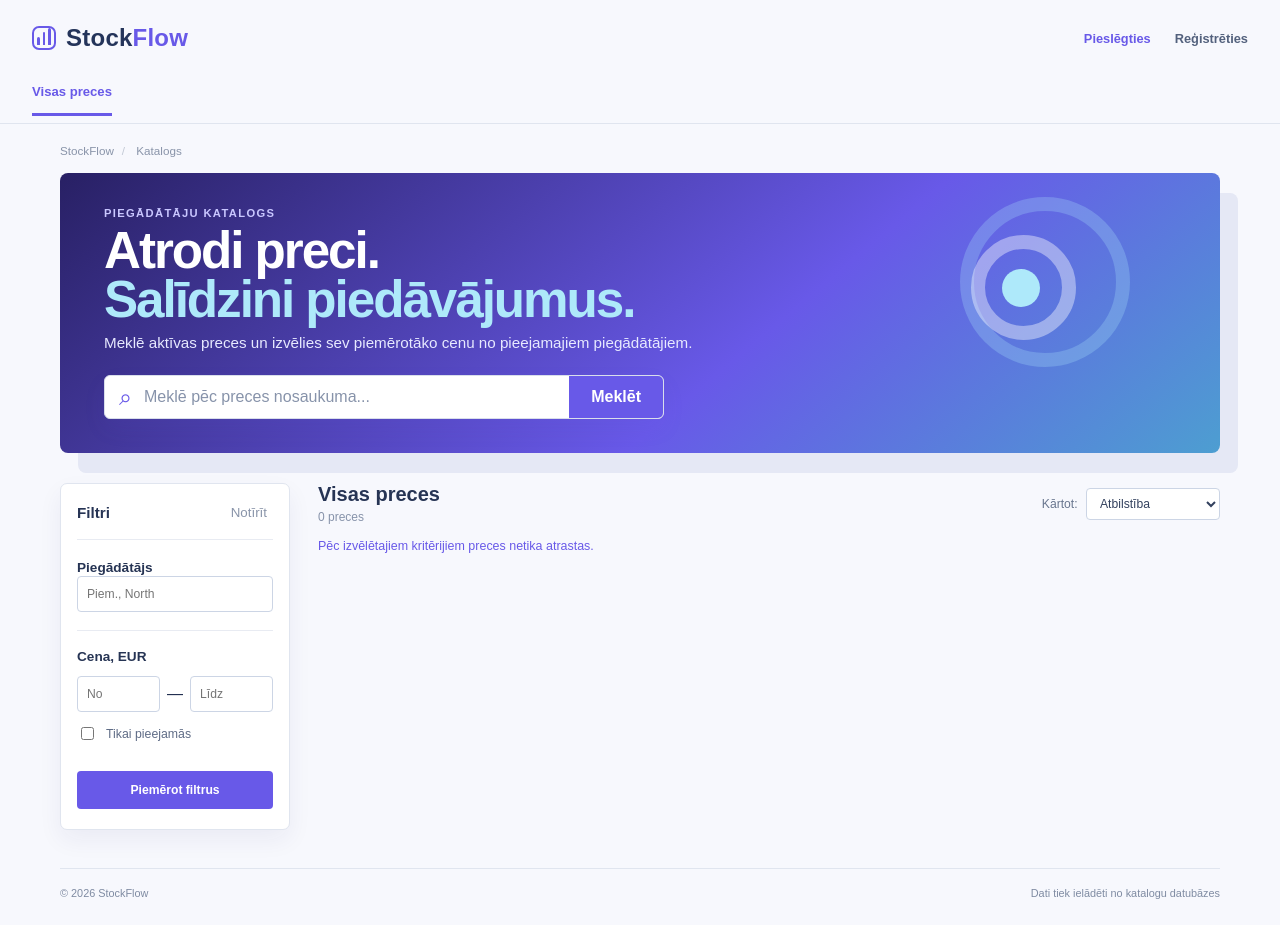
After one commit to 23DP1ELevsa/noliktavas_uzskaites_sistema_EJMN, a Flask app: page /catalog/page in a window 1280 px wide. The commit adds this page. Run offline with Flask 3, Linux system fonts and the light colour scheme; data that the repository does not hold is empty.

Commit message:
Uzlabots kataloga dizains

```diff
--- a/backend/app/routes/catalog.py
+++ b/backend/app/routes/catalog.py
@@ -1,9 +1,19 @@
-from flask import Blueprint, jsonify, request
+from flask import Blueprint, jsonify, render_template, request
 
+from ..extensions import db
+from ..models import Category
 from ..services.catalog import CatalogFilterError, CatalogFilters, search_catalog
 
 
 catalog_bp = Blueprint("catalog", __name__, url_prefix="/catalog")
+
+
+@catalog_bp.get("/page")
+def catalog_page():
+    categories = db.session.scalars(
+        db.select(Category).order_by(Category.name)
+    ).all()
+    return render_template("catalog.html", categories=categories)
 
 
 @catalog_bp.get("")
--- a/backend/app/static/css/style.css
+++ b/backend/app/static/css/style.css
@@ -8,9 +8,16 @@
     --coral-dark: #c95238;
     --mint: #b8d8c7;
     --blue: #b8d2de;
-    font-family: "Trebuchet MS", "Segoe UI", sans-serif;
+    font-family: Arial, sans-serif;
     background: var(--paper);
     color: var(--ink);
+}
+
+body,
+button,
+input,
+select {
+    font-family: Arial, sans-serif;
 }
 
 * { box-sizing: border-box; }
@@ -324,6 +331,24 @@ html, body, button, input, select, textarea {
 .filter-check small { margin-left: auto; }
 .supplier-title { margin: 0 0 12px; color: #202b4b; font-size: 0.85rem; font-weight: 800; }
 .catalog-content { min-width: 0; }
+.filter-input, .price-fields input {
+    width: 100%;
+    min-height: 36px;
+    padding: 0 9px;
+    border: 1px solid #d7deea;
+    border-radius: 4px;
+    background: #fff;
+    color: #33415e;
+    font: inherit;
+    font-size: 0.76rem;
+}
+.filter-input:focus, .price-fields input:focus { border-color: #6859e8; outline: 3px solid rgba(104, 89, 232, 0.12); }
+.price-fields { display: flex; align-items: center; gap: 7px; }
+.price-fields label { flex: 1; }
+.apply-filters { width: 100%; min-height: 38px; margin-top: 16px; border: 0; border-radius: 4px; background: #6859e8; color: #fff; font: inherit; font-size: 0.76rem; font-weight: 700; cursor: pointer; }
+.apply-filters:hover { background: #5548d6; }
+.catalog-message { min-height: 20px; margin: 0 0 10px; color: #6859e8; font-size: 0.78rem; }
+.product-sku { margin: 7px 0 0; color: #9aa5b8; font-size: 0.66rem; }
 .catalog-toolbar { display: flex; align-items: center; justify-content: space-between; margin-bottom: 15px; }
 .catalog-toolbar h2 { margin: 0 0 4px; color: #202b4b; font-size: 1.25rem; }
 .catalog-toolbar p { margin: 0; color: #8793aa; font-size: 0.75rem; }
@@ -384,7 +409,7 @@ html, body, button, input, select, textarea {
 .brand-logo,
 .landing-page .brand,
 .landing-page .landing-footer span:first-child {
-    font-family: "Caviero", Arial, sans-serif;
+    font-family: Arial, sans-serif;
     letter-spacing: 0.01em;
 }
 
@@ -432,7 +457,7 @@ html, body, button, input, select, textarea {
 .visual-orbit-one { width: 310px; height: 310px; top: 57px; left: calc(50% - 155px); }
 .visual-orbit-two { width: 205px; height: 205px; top: 110px; left: calc(50% - 102px); border-color: rgba(174,233,250,0.35); }
 .visual-center { position: absolute; z-index: 2; top: 50%; left: 50%; display: flex; width: 164px; height: 164px; transform: translate(-50%, -50%); flex-direction: column; align-items: center; justify-content: center; border: 2px solid #aee9fa; border-radius: 50%; background: #332b85; color: #fff; box-shadow: 0 0 0 14px rgba(174,233,250,0.08); }
-.visual-center strong { font-family: "Caviero", Arial, sans-serif; font-size: 1.05rem; }
+.visual-center strong { font-family: Arial, sans-serif; font-size: 1.05rem; }
 .visual-center small { margin-top: 6px; color: #c8d7ff; font-size: 0.61rem; }
 .core-mark { display: flex; align-items: end; gap: 3px; height: 23px; margin-bottom: 7px; }
 .core-mark i { display: block; width: 5px; border-radius: 5px 5px 1px 1px; background: #aee9fa; }
@@ -614,7 +639,7 @@ html, body, button, input, select, textarea {
 
 .footer-logo {
     color: #fff;
-    font-family: "Caviero", Arial, sans-serif;
+    font-family: Arial, sans-serif;
     font-size: 1.2rem;
     font-weight: 800;
 }
@@ -691,7 +716,7 @@ html, body, button, input, select, textarea {
     display: inline-block;
     margin-bottom: 34px;
     color: #263454;
-    font-family: "Caviero", Arial, sans-serif;
+    font-family: Arial, sans-serif;
     font-size: 1.5rem;
     font-weight: 800;
 }
@@ -777,6 +802,127 @@ html, body, button, input, select, textarea {
     margin-bottom: 14px;
 }
 
+/* Keep the catalogue visually consistent with the home page. */
+.marketplace-page {
+    background: #f7f8fd;
+    color: #1d2b4d;
+}
+
+.market-header {
+    background: #f7f8fd;
+    border-bottom-color: #e0e5ef;
+    box-shadow: none;
+}
+
+.market-header .brand {
+    color: #24345a;
+    font-family: Arial, sans-serif;
+    letter-spacing: 0.01em;
+}
+
+.market-header .brand-accent,
+.market-header .header-login,
+.category-nav a:hover,
+.category-nav .category-active {
+    color: #6859e8;
+}
+
+.market-header .brand-mark {
+    border-color: #6859e8;
+}
+
+.market-header .brand-mark span {
+    background: #6859e8;
+}
+
+.global-search {
+    border-color: #d9deeb;
+    background: #fff;
+    box-shadow: 0 10px 22px rgba(104, 89, 232, 0.08);
+}
+
+.global-search:focus-within {
+    border-color: #6859e8;
+    box-shadow: 0 0 0 3px rgba(104, 89, 232, 0.12);
+}
+
+.global-search button,
+.apply-filters {
+    background: #6859e8;
+}
+
+.global-search button:hover,
+.apply-filters:hover {
+    background: #5548d6;
+}
+
+.market-hero,
+.market-layout,
+.marketplace-page .site-footer {
+    width: min(1160px, calc(100% - 64px));
+}
+
+.hero-banner {
+    background: linear-gradient(140deg, #282064, #6859e8 60%, #4d9ed1);
+    box-shadow: 18px 20px 0 #e5e8f5;
+}
+
+.hero-banner h1 {
+    color: #fff;
+    font-family: Arial, sans-serif;
+}
+
+.catalog-page-search {
+    position: relative;
+    z-index: 1;
+    max-width: 560px;
+    margin-top: 24px;
+}
+
+.filters,
+.product-card,
+.catalog-note {
+    border-color: #e0e5ef;
+    box-shadow: 0 10px 25px rgba(29, 37, 109, 0.06);
+}
+
+.filter-heading h2,
+.supplier-title,
+.catalog-toolbar h2,
+.product-card h3,
+.price {
+    color: #263454;
+}
+
+.filter-input,
+.price-fields input,
+.sort-control select {
+    border-color: #ccd5e5;
+}
+
+.filter-input:focus,
+.price-fields input:focus {
+    border-color: #6859e8;
+    outline-color: rgba(104, 89, 232, 0.12);
+}
+
+.product-card:hover {
+    box-shadow: 0 10px 26px rgba(29, 37, 109, 0.12);
+}
+
+.card-button {
+    border-color: #d0cbff;
+    color: #5548d6;
+}
+
+.card-button:hover {
+    background: #f0efff;
+}
+
+.marketplace-page .site-footer {
+    border-top-color: #e0e5ef;
+}
+
 @media (max-width: 800px) {
     .landing-header, .landing-hero {
         width: calc(100% - 36px);
--- a/backend/app/static/js/app.js
+++ b/backend/app/static/js/app.js
@@ -1,21 +1,162 @@
-const searchForm = document.querySelector("#product-search-form");
-const searchInput = document.querySelector("#product-search");
-const searchMessage = document.querySelector("#search-message");
-const languageSelect = document.querySelector("#language-select");
+const body = document.body;
+const catalogUrl = body.dataset.catalogUrl;
+const searchForm = document.querySelector("#catalog-search-form");
+const searchInput = document.querySelector("#catalog-search");
+const supplierInput = document.querySelector("#supplier-filter");
+const minPriceInput = document.querySelector("#min-price");
+const maxPriceInput = document.querySelector("#max-price");
+const stockInput = document.querySelector("#stock-filter");
+const sortSelect = document.querySelector("#sort-control");
+const productGrid = document.querySelector("#product-grid");
+const catalogCount = document.querySelector("#catalog-count");
+const catalogMessage = document.querySelector("#catalog-message");
+const clearFiltersButton = document.querySelector("#clear-filters");
+const applyFiltersButton = document.querySelector("#apply-filters");
+const categoryLinks = document.querySelectorAll("[data-category]");
 
-searchForm?.addEventListener("submit", (event) => {
-	event.preventDefault();
-	const query = searchInput.value.trim();
+let products = [];
 
-	if (!query) {
-		searchMessage.textContent = "Ieraksti preces nosaukumu, zīmolu vai SKU.";
-		searchInput.focus();
-		return;
-	}
+function currentParams() {
+    const params = new URLSearchParams(window.location.search);
+    const fields = [
+        ["q", searchInput.value.trim()],
+        ["supplier", supplierInput.value.trim()],
+        ["min_price", minPriceInput.value.trim()],
+        ["max_price", maxPriceInput.value.trim()],
+        ["in_stock", stockInput.checked ? "true" : ""],
+    ];
+    fields.forEach(([key, value]) => {
+        if (value) params.set(key, value);
+        else params.delete(key);
+    });
+    return params;
+}
 
-	searchMessage.textContent = `Meklēšana pēc “${query}” būs pieejama kataloga modulī.`;
+function updateUrl(params) {
+    const query = params.toString();
+    window.history.replaceState({}, "", query ? `?${query}` : window.location.pathname);
+}
+
+function formatPrice(price) {
+    return price === null ? "Cena nav norādīta" : `${price.toFixed(2)} €`;
+}
+
+function escapeHtml(value) {
+    return String(value).replace(/[&<>"']/g, (character) => ({
+        "&": "&amp;",
+        "<": "&lt;",
+        ">": "&gt;",
+        '"': "&quot;",
+        "'": "&#39;",
+    }[character]));
+}
+
+function sortProducts(items) {
+    const sorted = [...items];
+    const sort = sortSelect.value;
+    if (sort === "price-asc" || sort === "price-desc") {
+        sorted.sort((a, b) => {
+            if (a.price === null && b.price === null) return 0;
+            if (a.price === null) return 1;
+            if (b.price === null) return -1;
+            return (a.price - b.price) * (sort === "price-asc" ? 1 : -1);
+        });
+    } else if (sort === "name-asc" || sort === "name-desc") {
+        sorted.sort((a, b) => a.name.localeCompare(b.name, "lv") * (sort === "name-asc" ? 1 : -1));
+    }
+    return sorted;
+}
+
+function renderProducts() {
+    const sorted = sortProducts(products);
+    catalogCount.textContent = `${sorted.length} ${sorted.length === 1 ? "prece" : "preces"}`;
+    productGrid.replaceChildren();
+
+    if (!sorted.length) {
+        catalogMessage.textContent = "Pēc izvēlētajiem kritērijiem preces netika atrastas.";
+        return;
+    }
+    catalogMessage.textContent = "";
+    sorted.forEach((product) => {
+        const card = document.createElement("article");
+        card.className = "product-card";
+        const availability = product.available ? "Pieejams" : "Nav pieejams";
+        card.innerHTML = `
+            <div class="product-image" aria-hidden="true">${escapeHtml(product.name.slice(0, 1).toUpperCase())}</div>
+            <p class="product-category">${escapeHtml(product.category)}</p>
+            <h3>${escapeHtml(product.name)}</h3>
+            <p class="product-sku">SKU: ${escapeHtml(product.sku)}</p>
+            <p class="price">${formatPrice(product.price)}</p>
+            <p class="offer-count">${product.offer_count} ${product.offer_count === 1 ? "piedāvājums" : "piedāvājumi"} · ${escapeHtml(availability)}</p>
+            <button class="card-button" type="button" data-product-id="${product.id}">Skatīt piedāvājumus</button>
+        `;
+        productGrid.append(card);
+    });
+}
+
+async function loadCatalog() {
+    catalogMessage.textContent = "Ielādē katalogu...";
+    const params = currentParams();
+    updateUrl(params);
+    try {
+        const response = await fetch(`${catalogUrl}?${params.toString()}`, {
+            headers: { Accept: "application/json" },
+        });
+        const data = await response.json();
+        if (!response.ok) {
+            throw new Error(data.message || "Katalogu neizdevās ielādēt.");
+        }
+        products = data.items;
+        renderProducts();
+    } catch (error) {
+        catalogCount.textContent = "Kļūda";
+        catalogMessage.textContent = error.message;
+        productGrid.replaceChildren();
+    }
+}
+
+function restoreFilters() {
+    const params = new URLSearchParams(window.location.search);
+    searchInput.value = params.get("q") || "";
+    supplierInput.value = params.get("supplier") || "";
+    minPriceInput.value = params.get("min_price") || "";
+    maxPriceInput.value = params.get("max_price") || "";
+    stockInput.checked = params.get("in_stock") === "true";
+    const selectedCategory = params.get("category_id") || "";
+    categoryLinks.forEach((link) => {
+        link.classList.toggle("category-active", link.dataset.category === selectedCategory);
+    });
+}
+
+searchForm.addEventListener("submit", (event) => {
+    event.preventDefault();
+    loadCatalog();
 });
 
-languageSelect?.addEventListener("change", (event) => {
-	document.documentElement.lang = event.target.value;
+applyFiltersButton.addEventListener("click", loadCatalog);
+sortSelect.addEventListener("change", renderProducts);
+clearFiltersButton.addEventListener("click", () => {
+    searchInput.value = "";
+    supplierInput.value = "";
+    minPriceInput.value = "";
+    maxPriceInput.value = "";
+    stockInput.checked = false;
+    window.history.replaceState({}, "", window.location.pathname);
+    categoryLinks.forEach((link) => link.classList.toggle("category-active", !link.dataset.category));
+    loadCatalog();
 });
+
+categoryLinks.forEach((link) => {
+    link.addEventListener("click", (event) => {
+        event.preventDefault();
+        const params = currentParams();
+        if (link.dataset.category) params.set("category_id", link.dataset.category);
+        else params.delete("category_id");
+        updateUrl(params);
+        categoryLinks.forEach((item) => item.classList.toggle("category-active", item === link));
+        loadCatalog();
+    });
+});
+
+restoreFilters();
+loadCatalog();
--- /dev/null
+++ b/backend/app/templates/catalog.html
@@ -0,0 +1,103 @@
+<!doctype html>
+<html lang="lv">
+<head>
+    <meta charset="utf-8">
+    <meta name="viewport" content="width=device-width, initial-scale=1">
+    <meta name="description" content="StockFlow preču katalogs ar piegādātāju piedāvājumu salīdzināšanu.">
+    <title>StockFlow | Preču katalogs</title>
+    <link rel="stylesheet" href="{{ url_for('static', filename='css/style.css') }}">
+</head>
+<body class="marketplace-page" data-catalog-url="{{ url_for('catalog.get_catalog') }}">
+    <header class="market-header">
+        <div class="header-top">
+            <a class="brand" href="/" aria-label="StockFlow sākumlapa">
+                <span class="brand-mark" aria-hidden="true"><span></span><span></span><span></span></span>
+                <span>Stock<span class="brand-accent">Flow</span></span>
+            </a>
+            <div class="header-actions">
+                {% if current_user.is_authenticated %}
+                    <span class="user-greeting">Sveiki, {{ current_user.full_name }}</span>
+                    <a class="header-login" href="{{ url_for('auth.logout') }}">Iziet</a>
+                {% else %}
+                    <a class="header-login" href="{{ url_for('auth.login') }}">Pieslēgties</a>
+                    <a href="{{ url_for('auth.register') }}">Reģistrēties</a>
+                {% endif %}
+            </div>
+        </div>
+        <nav class="category-nav" aria-label="Kategorijas">
+            <a class="category-active" href="{{ url_for('catalog.catalog_page') }}" data-category="">Visas preces</a>
+            {% for category in categories %}
+                <a href="?category_id={{ category.id }}" data-category="{{ category.id }}">{{ category.name }}</a>
+            {% endfor %}
+        </nav>
+    </header>
+
+    <main>
+        <section class="market-hero">
+            <div class="breadcrumbs"><a href="/">StockFlow</a><span>/</span> Katalogs</div>
+            <div class="hero-banner">
+                <p class="hero-label">Piegādātāju katalogs</p>
+                <h1>Atrodi preci.<br><strong>Salīdzini piedāvājumus.</strong></h1>
+                <p>Meklē aktīvas preces un izvēlies sev piemērotāko cenu no pieejamajiem piegādātājiem.</p>
+                <form class="global-search catalog-page-search" id="catalog-search-form" role="search">
+                    <span aria-hidden="true">⌕</span>
+                    <label class="sr-only" for="catalog-search">Meklēt pēc preces nosaukuma</label>
+                    <input id="catalog-search" name="q" type="search"
+                           placeholder="Meklē pēc preces nosaukuma..." autocomplete="off">
+                    <button type="submit">Meklēt</button>
+                </form>
+                <div class="hero-shapes" aria-hidden="true"><span></span><span></span><span></span></div>
+            </div>
+        </section>
+
+        <section class="market-layout" aria-label="Preču katalogs">
+            <aside class="filters">
+                <div class="filter-heading">
+                    <h2>Filtri</h2>
+                    <button id="clear-filters" type="button">Notīrīt</button>
+                </div>
+                <div class="filter-divider"></div>
+                <label class="supplier-title" for="supplier-filter">Piegādātājs</label>
+                <input class="filter-input" id="supplier-filter" type="text" placeholder="Piem., North">
+                <div class="filter-divider"></div>
+                <p class="supplier-title">Cena, EUR</p>
+                <div class="price-fields">
+                    <label><span class="sr-only">Minimālā cena</span><input id="min-price" type="number" min="0" step="0.01" placeholder="No"></label>
+                    <span aria-hidden="true">—</span>
+                    <label><span class="sr-only">Maksimālā cena</span><input id="max-price" type="number" min="0" step="0.01" placeholder="Līdz"></label>
+                </div>
+                <label class="filter-check">
+                    <input id="stock-filter" type="checkbox">
+                    <span>Tikai pieejamās</span>
+                </label>
+                <button class="apply-filters" id="apply-filters" type="button">Piemērot filtrus</button>
+            </aside>
+
+            <div class="catalog-content">
+                <div class="catalog-toolbar">
+                    <div>
+                        <h2>Visas preces</h2>
+                        <p id="catalog-count" aria-live="polite">Ielādē katalogu...</p>
+                    </div>
+                    <label class="sort-control">Kārtot:
+                        <select id="sort-control">
+                            <option value="relevance">Atbilstība</option>
+                            <option value="price-asc">Cena: augošā</option>
+                            <option value="price-desc">Cena: dilstošā</option>
+                            <option value="name-asc">Nosaukums: A–Z</option>
+                            <option value="name-desc">Nosaukums: Z–A</option>
+                        </select>
+                    </label>
+                </div>
+                <p class="catalog-message" id="catalog-message" role="status"></p>
+                <div class="product-grid" id="product-grid" aria-live="polite"></div>
+            </div>
+        </section>
+    </main>
+    <footer class="site-footer">
+        <span>© 2026 StockFlow</span>
+        <span>Dati tiek ielādēti no katalogu datubāzes</span>
+    </footer>
+    <script src="{{ url_for('static', filename='js/app.js') }}"></script>
+</body>
+</html>
--- a/backend/app/templates/index.html
+++ b/backend/app/templates/index.html
@@ -38,7 +38,7 @@
             <div class="landing-copy">
                 <h1>Atrodi labāko<br><strong>piedāvājumu.</strong></h1>
                 <p class="landing-lede">StockFlow palīdz uzņēmumiem ātri atrast, salīdzināt un izvēlēties preces no vairākiem piegādātājiem.</p>
-                <a class="landing-primary-button" href="#" aria-label="Atvērt preču katalogu">Atvērt katalogu</a>
+                <a class="landing-primary-button" href="{{ url_for('catalog.catalog_page') }}" aria-label="Atvērt preču katalogu">Atvērt katalogu</a>
                 <div class="landing-steps" aria-label="StockFlow darbības princips">
                     <div><span>01</span><p>Meklē</p></div>
                     <div><span>02</span><p>Salīdzini</p></div>
@@ -56,7 +56,7 @@
         </div>
         <div class="footer-bottom">
             <span>© 2026 StockFlow</span>
-            <span>Preču katalogs tiek izstrādāts</span>
+            <span>Preču katalogs un piedāvājumu salīdzināšana</span>
         </div>
     </footer>
 </body>
```
Also changed, not shown: README.md.
